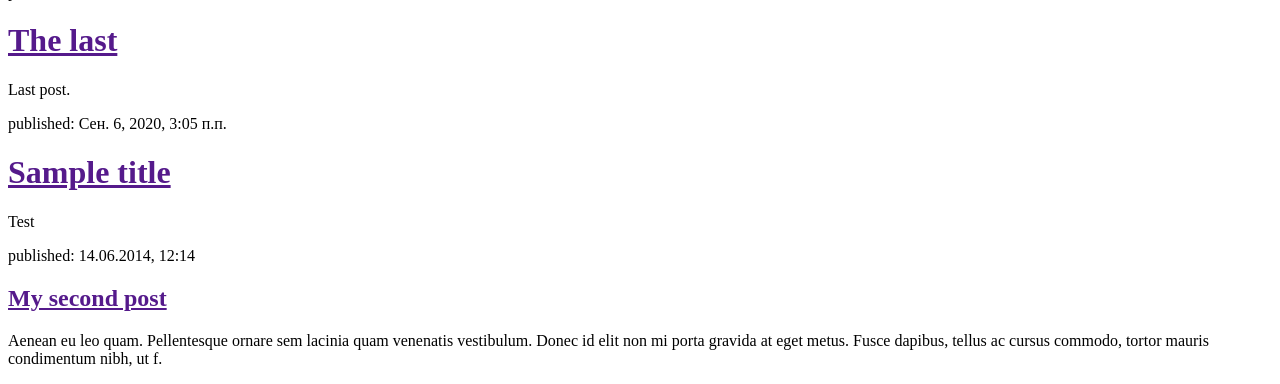
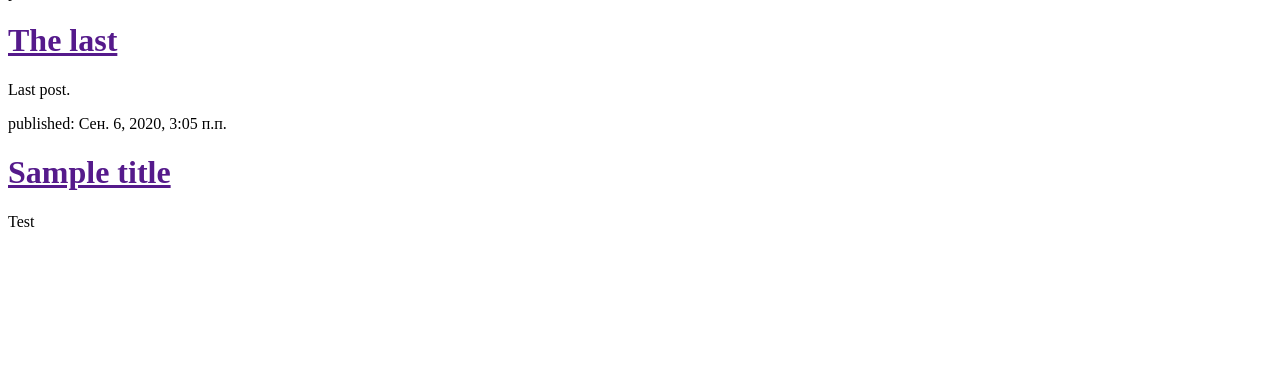
Before and after one commit to AnnaRodi/my-first-blog, a Django app: template blog/templates/blog/post_list.html in a window 1280 px wide. Shown: the part 611-995 px from the top of the page. After the commit the page ends 838 px from the top, so only its background shows below. Run offline with Django 3.2, Linux system fonts and the light colour scheme; the template is opened without the code that fills it: values that come from a table or form of the project are taken from there, others are empty; data comes from the database, SQL or seed files in the repository.

Commit message:
Modified templates to display posts from database (without filter by timezone).

```diff
--- a/blog/templates/blog/post_list.html
+++ b/blog/templates/blog/post_list.html
@@ -13,12 +13,7 @@
       <h1><a href="">{{ post.title }}</a></h1>
       <p>{{ post.text|linebreaksbr }}</p>
   </div>
+{% endfor %}
 
-      {% endfor %}
-        <div>
-            <p>published: 14.06.2014, 12:14</p>
-            <h2><a href="">My second post</a></h2>
-            <p>Aenean eu leo quam. Pellentesque ornare sem lacinia quam venenatis vestibulum. Donec id elit non mi porta gravida at eget metus. Fusce dapibus, tellus ac cursus commodo, tortor mauris condimentum nibh, ut f.</p>
-        </div>
     </body>
 </html>
```
Also changed, not shown: blog/views.py (+4 -4 lines). Lines whose indentation alone changed are shown as unchanged.
